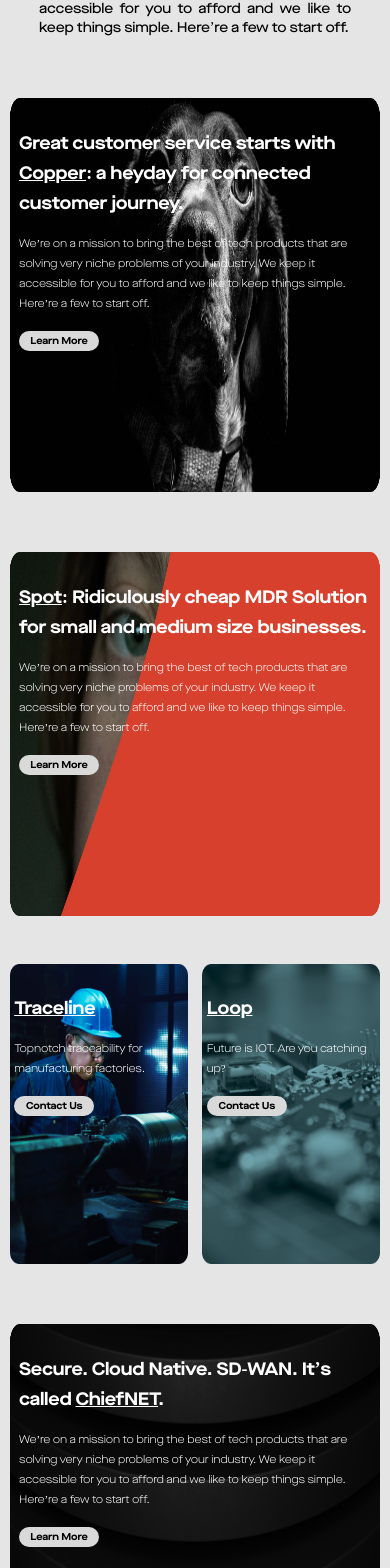
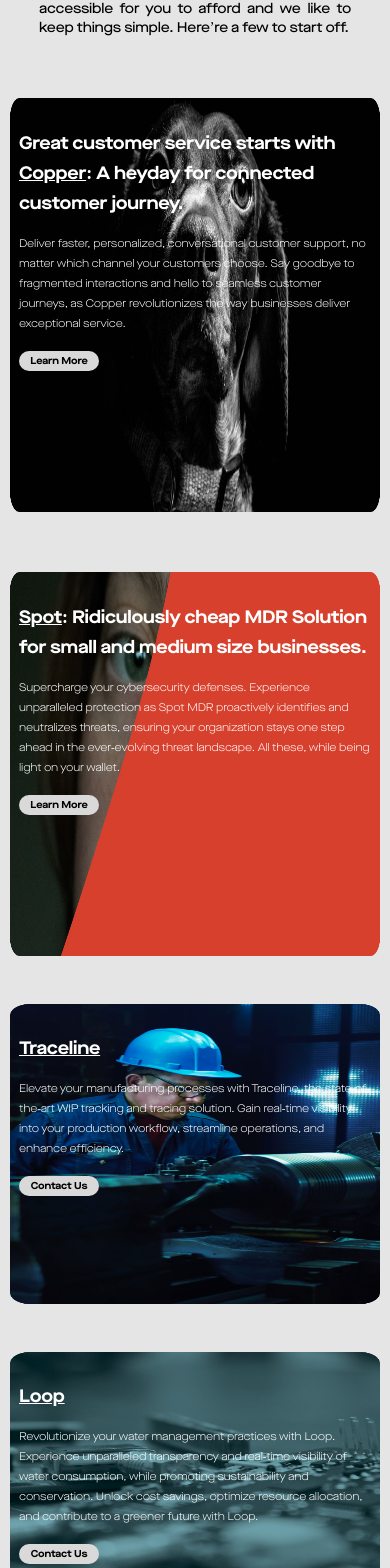
Before and after one commit to murtaz-raina/moveforward, an Angular app: page / in a window 390 px wide. Shown: the part 775-2343 px from the top of the page. Built offline with nearby package versions, Linux system fonts and the light colour scheme.

Commit message:
css changes

```diff
--- a/angular.json
+++ b/angular.json
@@ -49,6 +49,12 @@
                   "type": "anyComponentStyle",
                   "maximumWarning": "7kb",
                   "maximumError": "13kb"
+                }
+              ],
+              "fileReplacements": [
+                {
+                  "replace": "src/environments/environment.ts",
+                  "with": "src/environments/environment.prod.ts"
                 }
               ],
               "outputHashing": "all"
--- a/src/app/app.component.html
+++ b/src/app/app.component.html
@@ -27,11 +27,11 @@
       <img class="n-arrow-down" src="assets/arrow-down.png" alt="arrow-down" />
     </div>
   </div>
-  <div class="n-description" *ngIf="width>750">
+  <div class="n-description" *ngIf="width > 750">
     We’re on a mission to bring the best of tech products that are solving very
-    <br />
+    <br *ngIf="width > 1100" />
     niche problems of your industry. We keep it accessible for you to afford and
-    <br />
+    <br *ngIf="width > 1100" />
     we like to keep things simple. Here’re a few to start off.
   </div>
   <div class="n-description n-description-mob" *ngIf="width < 750">
@@ -50,15 +50,16 @@
     >
       <div class="n-copper-heading">
         Great customer service starts with
-        <span style="text-decoration: underline">Copper</span>:<br *ngIf="width>750"/>
-        a heyday for connected customer journey.
+        <span style="text-decoration: underline">Copper</span>:<br
+          *ngIf="width > 1100"
+        />
+        A heyday for connected customer journey.
       </div>
       <div class="n-copper-description">
-        We’re on a mission to bring the best of tech products that are solving
-        very niche
-        problems of your industry. We keep it accessible for you to afford and
-        we like to keep
-        things simple. Here’re a few to start off.
+        Deliver faster, personalized, conversational customer support, no matter
+        which channel your customers choose. Say goodbye to fragmented
+        interactions and hello to seamless customer journeys, as Copper
+        revolutionizes the way businesses deliver exceptional service.
       </div>
       <button class="n-learn-more">Learn More</button>
     </app-card>
@@ -74,15 +75,16 @@
       }"
     >
       <div class="n-copper-heading">
-        <u>Spot</u>: Ridiculously cheap MDR Solution for<br *ngIf="width>750" />
+        <u>Spot</u>: Ridiculously cheap MDR Solution for<br
+          *ngIf="width > 1100"
+        />
         small and medium size businesses.
       </div>
       <div class="n-copper-description">
-        We’re on a mission to bring the best of tech products that are solving
-        very niche
-        problems of your industry. We keep it accessible for you to afford and
-        we like to keep
-        things simple. Here’re a few to start off.
+        Supercharge your cybersecurity defenses. Experience unparalleled
+        protection as Spot MDR proactively identifies and neutralizes threats,
+        ensuring your organization stays one step ahead in the ever-evolving
+        threat landscape. All these, while being light on your wallet.
       </div>
       <button class="n-learn-more">Learn More</button>
     </app-card>
@@ -96,8 +98,11 @@
       <div class="n-copper-heading">
         <u>Traceline</u>
       </div>
-      <div class="n-copper-description">
-        Topnotch traceability for manufacturing factories.
+      <div class="n-copper-description n-trace-description">
+        Elevate your manufacturing processes with Traceline, the
+        state-of-the-art WIP tracking and tracing solution. Gain real-time
+        visibility into your production workflow, streamline operations, and
+        enhance efficiency.
       </div>
       <button class="n-learn-more">Contact Us</button>
     </div>
@@ -105,8 +110,12 @@
       <div class="n-copper-heading">
         <u>Loop</u>
       </div>
-      <div class="n-copper-description">
-        Future is IOT. Are you catching up?
+      <div class="n-copper-description n-trace-description">
+        Revolutionize your water management practices with Loop. Experience
+        unparalleled transparency and real-time visibility of water consumption,
+        while promoting sustainability and conservation. Unlock cost savings,
+        optimize resource allocation, and contribute to a greener future with
+        Loop.
       </div>
       <button class="n-learn-more">Contact Us</button>
     </div>
@@ -122,15 +131,14 @@
       }"
     >
       <div class="n-copper-heading">
-        Secure. Cloud Native. SD-WAN. It’s called <br *ngIf="width>750" />
+        Secure. Cloud Native. SD-WAN. It’s called <br *ngIf="width > 1100" />
         <u>ChiefNET</u>.
       </div>
       <div class="n-copper-description">
-        We’re on a mission to bring the best of tech products that are solving
-        very niche
-        problems of your industry. We keep it accessible for you to afford and
-        we like to keep
-        things simple. Here’re a few to start off.
+        Unlock the full potential of your network with ChiefNet. Experience
+        enhanced performance, agility, and security as ChiefNet seamlessly
+        connects your distributed locations. Embrace the future of seamless,
+        scalable, and reliable networking with ChiefNet.
       </div>
       <button class="n-learn-more">Learn More</button>
     </app-card>
@@ -145,42 +153,47 @@
       }"
     >
       <div class="n-copper-heading">
-        <u>Private 5G</u> - For Industry 4.0. <br *ngIf="width>750"/>
+        <u>Private 5G</u> : For Industry 4.0. <br *ngIf="width > 1100" />
         Revolutionize.
       </div>
       <div class="n-copper-description">
-        We’re on a mission to bring the best of tech products that are solving
-        very niche
-        problems of your industry. We keep it accessible for you to afford and
-        we like to keep
-        things simple. Here’re a few to start off.
+        Experience lightning-fast speeds, ultra-low latency, and robust security
+        as you revolutionize your industrial operations. Unleash the full
+        potential of automation, IoT, and advanced analytics with our
+        state-of-the-art Private 5G, paving the way for a smarter, more
+        efficient future.
       </div>
       <button class="n-learn-more">Learn More</button>
     </app-card>
   </div>
   <div class="n-stay-tuned-for-me-container">
-    <div class="n-stay-tuned-for-me">And this is just the beginning.<br/>
-       Stay tuned for more cool.</div>
-       <div  class="n-flex-email-subscribe" *ngIf="!isFormSubmitted">
-        <input  type="text" placeholder="What's your email?" class="n-whats-your-email" [formControl]="email" />
-        <button class="n-subscribe"
+    <div class="n-stay-tuned-for-me">
+      And this is just the beginning.<br />
+      Stay tuned for more cool.
+    </div>
+    <div class="n-flex-email-subscribe" *ngIf="!isFormSubmitted">
+      <input
+        type="text"
+        placeholder="What's your email?"
+        class="n-whats-your-email"
+        [formControl]="email"
+      />
+      <button
+        class="n-subscribe"
         (click)="onSubscribe()"
         [disabled]="
           isLoading || isFormSubmitted || (email.invalid && email.dirty)
         "
       >
         <span *ngIf="!isLoading">Subscribe</span>
-        <span *ngIf="isLoading">
-          Loading...
-        </span>
-
+        <span *ngIf="isLoading"> Loading... </span>
       </button>
     </div>
     <div *ngIf="isFormSubmitted" class="n-thank-you">
       Thank you for subscribing.
     </div>
   </div>
-  <div style="background-image: url(assets/footer.png);" class="n-footer">
+  <div style="background-image: url(assets/footer.png)" class="n-footer">
     <div class="n-logo">
       <div
         class="n-website-logo"
--- a/src/app/app.component.scss
+++ b/src/app/app.component.scss
@@ -89,7 +89,7 @@
   max-width: 867.4px;
   font-family: "Maison Neue Extended TRIAL";
   font-style: normal;
-  font-weight: 400;
+  font-weight: 300;
   font-size: 20px;
   line-height: 32px;
   display: flex;
@@ -98,6 +98,10 @@
   color: #ffffff;
   margin-left: 80px;
   margin-top: 32px;
+}
+.n-trace-description{
+  max-width: 448px !important;
+  width: 80% !important;
 }
 
 .n-learn-more {
@@ -254,28 +258,54 @@
   }
 }
 
-
-@media (max-width: 900px) {
-.n-container{
+@media (max-width: 1250px ) {
+  .n-container{
     .n-page-top{
         .n-logo{
-            margin-left: 80px;
+          margin-left: calc(10vw - 40px);
+            .n-website-logo-name{
+                width: 230px;
+            }
         }
         .n-page-heading{
-            margin-left: 80px;
+          margin-left: calc(10vw - 40px);
         }
         .n-arrow-down-container{
-            margin-left: 80px;
+          margin-left: calc(10vw - 40px);
         }
     }
     .n-description{
-        margin-left: 80px;
+      margin-left: calc(10vw - 40px);
+      width: 90%;
+    }
+
+}
+
+.n-stay-tuned-for-me-container{
+  margin-left: calc(10vw - 40px);
+
+}
+.n-footer{
+    .n-logo{
+      margin-left: calc(10vw - 40px);
+
+    }
+    .n-footer-text{
+      margin-left: calc(10vw - 40px);
     }
 }
-.n-stay-tuned-for-me-container{
-    margin-left: 100px;
+
+.n-copper-heading{
+  margin-left: calc(10vw - 40px);
+  width: 90%;
 }
-
+.n-copper-description{
+  margin-left: calc(10vw - 40px);
+  width: 90%;
+}
+.n-learn-more{
+  margin-left: calc(10vw - 40px);
+}
 }
 
 @media (max-width: 750px) {
@@ -315,15 +345,15 @@
         }
     }
     .n-flex-trance-loop{
-        // flex-direction: column;
-        gap: 4%;
+        flex-direction: column;
+        gap: 48px;
         width: 95%;
         .n-flex-trance{
-            width: 48%;
+            width: 100%;
             height: 300px;
         }
         .n-flex-loop{
-            width: 48%;
+            width: 100%;
             height: 300px;
         }
     }
@@ -374,11 +404,15 @@
         margin: 30px auto 0px;
     }
     .n-copper-description{
-        width: 95%;
+        width: 95% ;
         font-size: 11px;
         line-height: 20px;
         margin: 16px auto 0px;
         font-weight: 300;
+    }
+    .n-trace-description{
+      width: 95% !important;
+      max-width: 95% !important;
     }
     .n-learn-more{
         margin-left: 2.5%;
```
Lines whose indentation alone changed are shown as unchanged.
